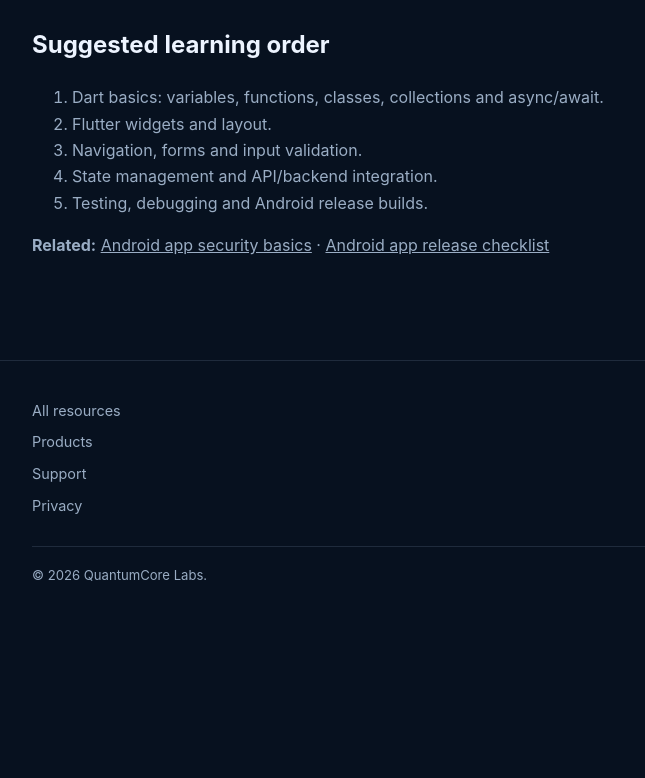
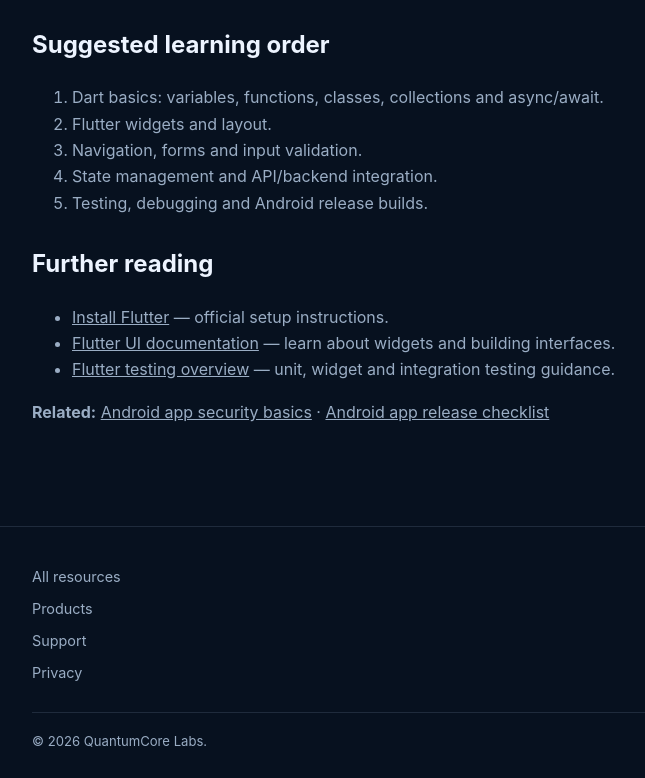
Before and after one commit to quantumcore-labs/quantumcore-labs.github.io, a plain HTML site: page resources/flutter-app-development-guide.html in a window 1280 px wide. Shown: the part 1758-2536 px from the top of the page, without its empty margins (28-673 px from the left). Before the commit the page ends 2369 px from the top, so only its background shows below. Drawn offline with Linux system fonts and the light colour scheme.

Commit message:
Add official further reading links to flutter-app-development-guide.html

```diff
--- a/resources/flutter-app-development-guide.html
+++ b/resources/flutter-app-development-guide.html
@@ -13,4 +13,5 @@
 <h2>7. Test and debug</h2><p>Use the debugger and logs to investigate issues. Add unit tests for business logic, widget tests for UI behavior and integration tests for important user journeys. Test on physical devices as well as emulators when possible.</p>
 <h2>8. Prepare an Android release</h2><p>Review app permissions, privacy disclosures, version numbers and signing configuration. Build and install the release package you intend to distribute. Keep signing credentials secure and document the release process.</p>
 <h2>Suggested learning order</h2><ol><li>Dart basics: variables, functions, classes, collections and async/await.</li><li>Flutter widgets and layout.</li><li>Navigation, forms and input validation.</li><li>State management and API/backend integration.</li><li>Testing, debugging and Android release builds.</li></ol>
+<h2>Further reading</h2><ul><li><a href="https://docs.flutter.dev/get-started/install" target="_blank" rel="noopener noreferrer">Install Flutter</a> — official setup instructions.</li><li><a href="https://docs.flutter.dev/ui" target="_blank" rel="noopener noreferrer">Flutter UI documentation</a> — learn about widgets and building interfaces.</li><li><a href="https://docs.flutter.dev/testing/overview" target="_blank" rel="noopener noreferrer">Flutter testing overview</a> — unit, widget and integration testing guidance.</li></ul>
 <p><strong>Related:</strong> <a href="android-app-security-basics.html">Android app security basics</a> · <a href="android-app-release-checklist.html">Android app release checklist</a></p></article></div></section></main><footer class="site-footer"><div class="container"><div class="footer-links"><a href="../resources.html">All resources</a><a href="../products/">Products</a><a href="../support.html">Support</a><a href="../privacy.html">Privacy</a></div><div class="copyright">© 2026 QuantumCore Labs.</div></div></footer><script src="../assets/js/site.js"></script></body></html>
```
